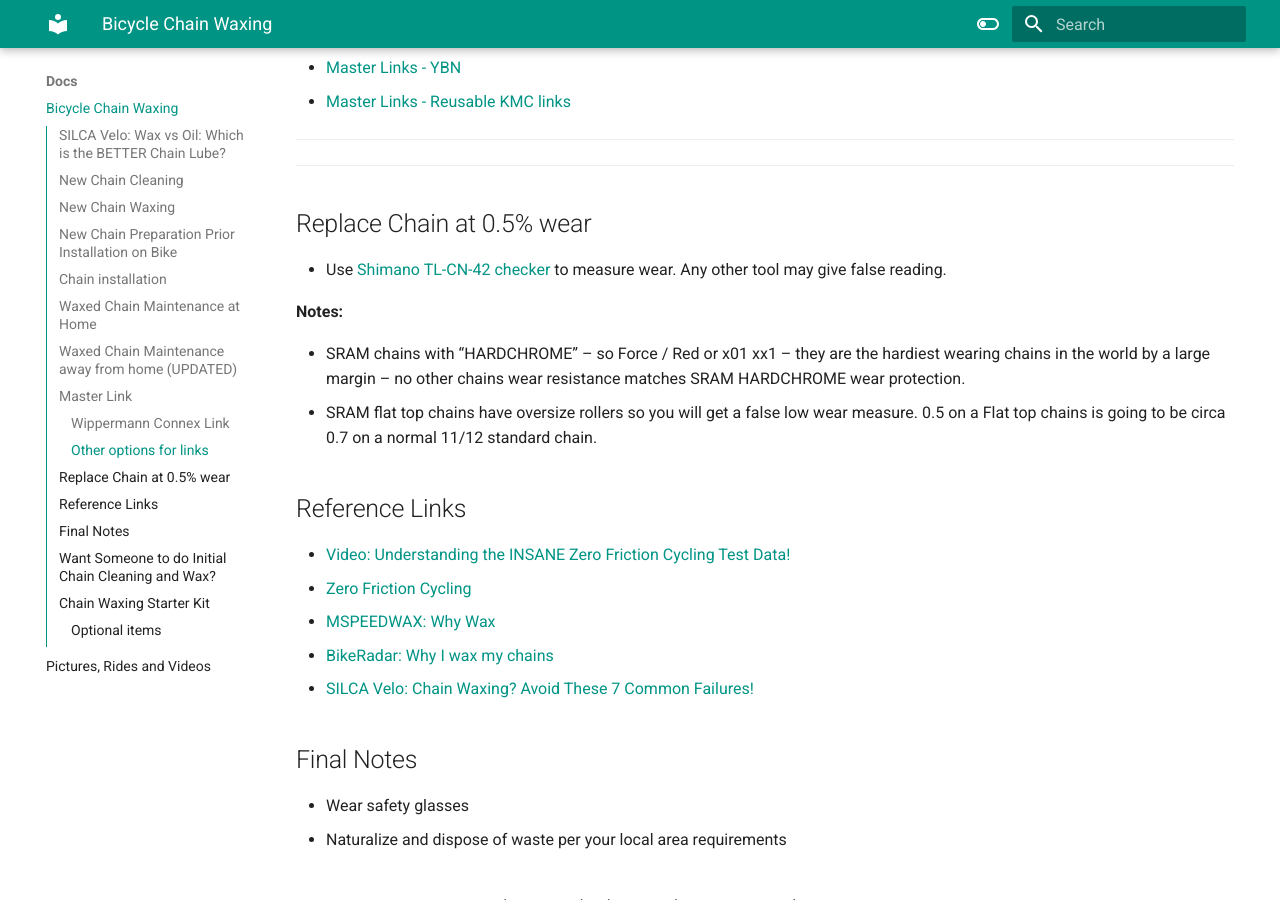
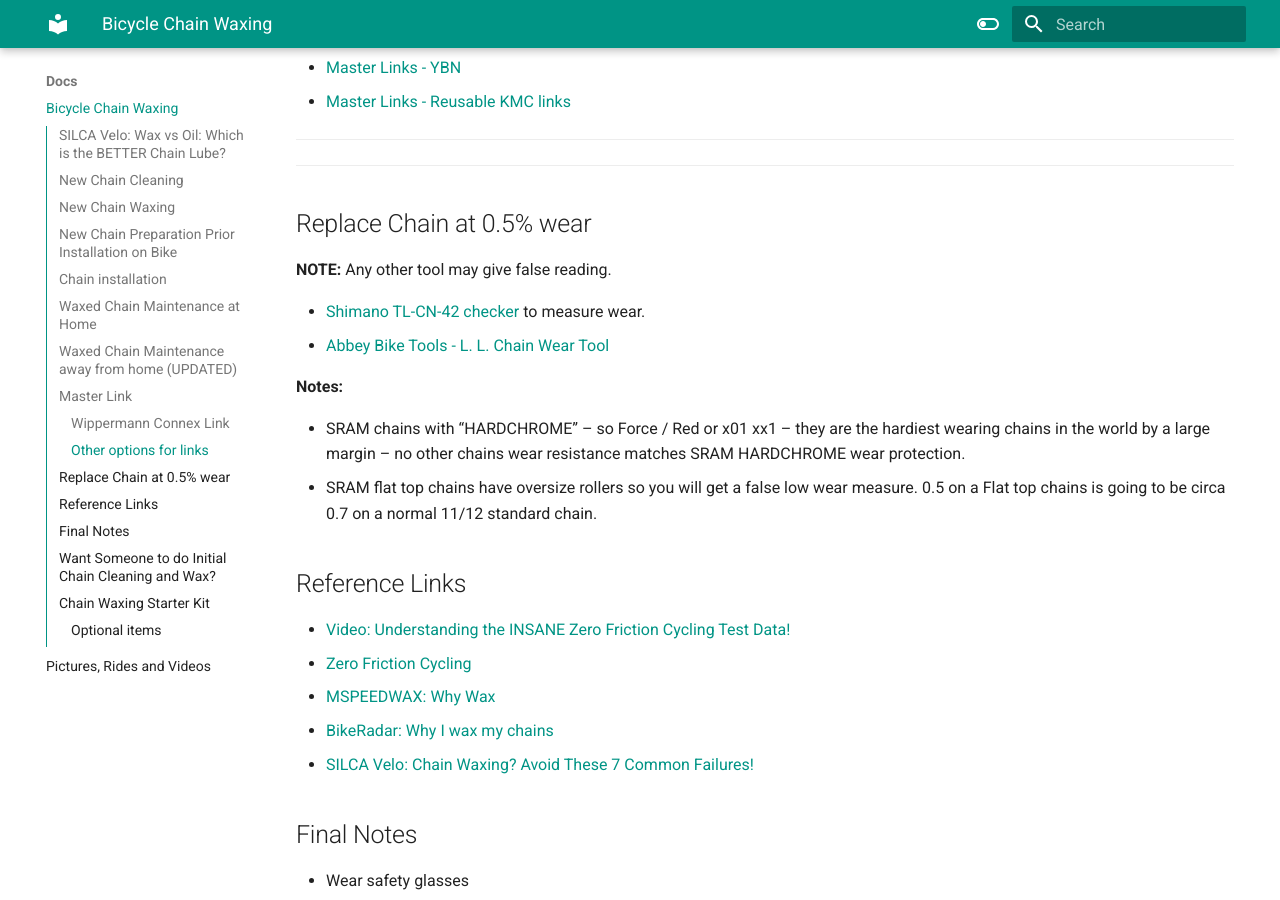
Before and after one commit to rneher-igel/Neher, an MkDocs documentation site: the page built from docs/Docs/Bicycle-Chain-Waxing.md, in a window 1280 px wide and 900 px high, scrolled down 5276 px. Built offline with MkDocs 1.6.1 and Material for MkDocs 9.7.7, drawn with Linux system fonts in a browser that asks for light colours.

Commit message:
Santa Fe ride and Abbey chain wear tool Santa Fe ride and Abbey chain wear tool

```diff
--- a/docs/Docs/Bicycle-Chain-Waxing.md
+++ b/docs/Docs/Bicycle-Chain-Waxing.md
@@ -143,7 +143,10 @@
 
 ## Replace Chain at 0.5% wear
 
-- Use [Shimano TL-CN-42 checker](https://www.amazon.com/dp/B00DT01OBC?psc=1&ref=ppx_yo2ov_dt_b_product_details) to measure wear. Any other tool may give false reading.
+**NOTE:** Any other tool may give false reading.
+
+- [Shimano TL-CN-42 checker](https://www.amazon.com/dp/B00DT01OBC?psc=1&ref=ppx_yo2ov_dt_b_product_details) to measure wear.
+- [Abbey Bike Tools - L. L. Chain Wear Tool](https://www.abbeybiketools.com/collections/new-additions/products/chain-wear-tool)
 
 **Notes:**
 
```
Also changed, not shown: docs/Docs/Pictures-and-Videos.md (+2 -0 lines), docs/index.md (+1 -0 lines).
